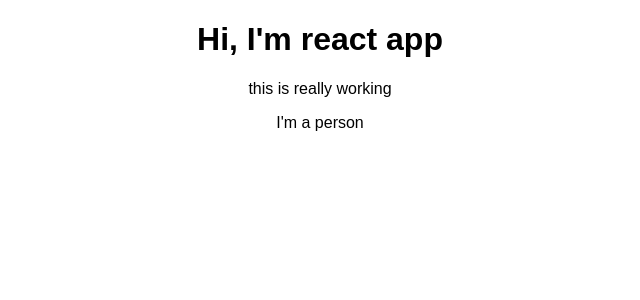
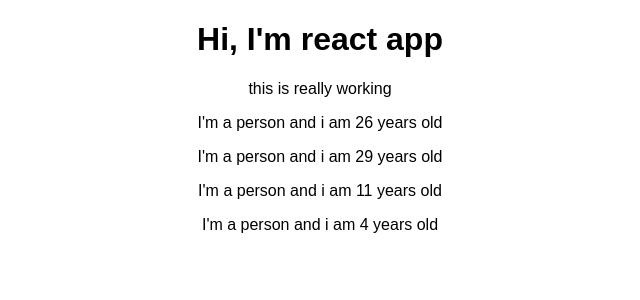
Before and after one commit to pjblitz86/ReactTrainingProjects, a React (Create React App) app in the folder udemy-max-tutorials/: page / in a window 1280 px wide. Shown: the top 300 px of the page, without its empty margins (320-960 px from the left). Built offline with nearby package versions, Linux system fonts and the light colour scheme.

Commit message:
reusing component and outputting dynamic content

```diff
--- a/udemy-max-tutorials/src/App.js
+++ b/udemy-max-tutorials/src/App.js
@@ -8,6 +8,9 @@
       <div className="App">
         <h1>Hi, I'm react app</h1>
         <p>this is really working</p>
+        <Person />
+        <Person />
+        <Person />
         <Person />
       </div>
     );
--- a/udemy-max-tutorials/src/Person/Person.js
+++ b/udemy-max-tutorials/src/Person/Person.js
@@ -2,7 +2,7 @@
 
 // functional component example with ES6 best practice
 const person = () => {
-  return <p>I'm a person</p>;
+  return <p>I'm a person and i am {Math.floor(Math.random() * 30)} years old</p>;
 };
 
 export default person;
```
